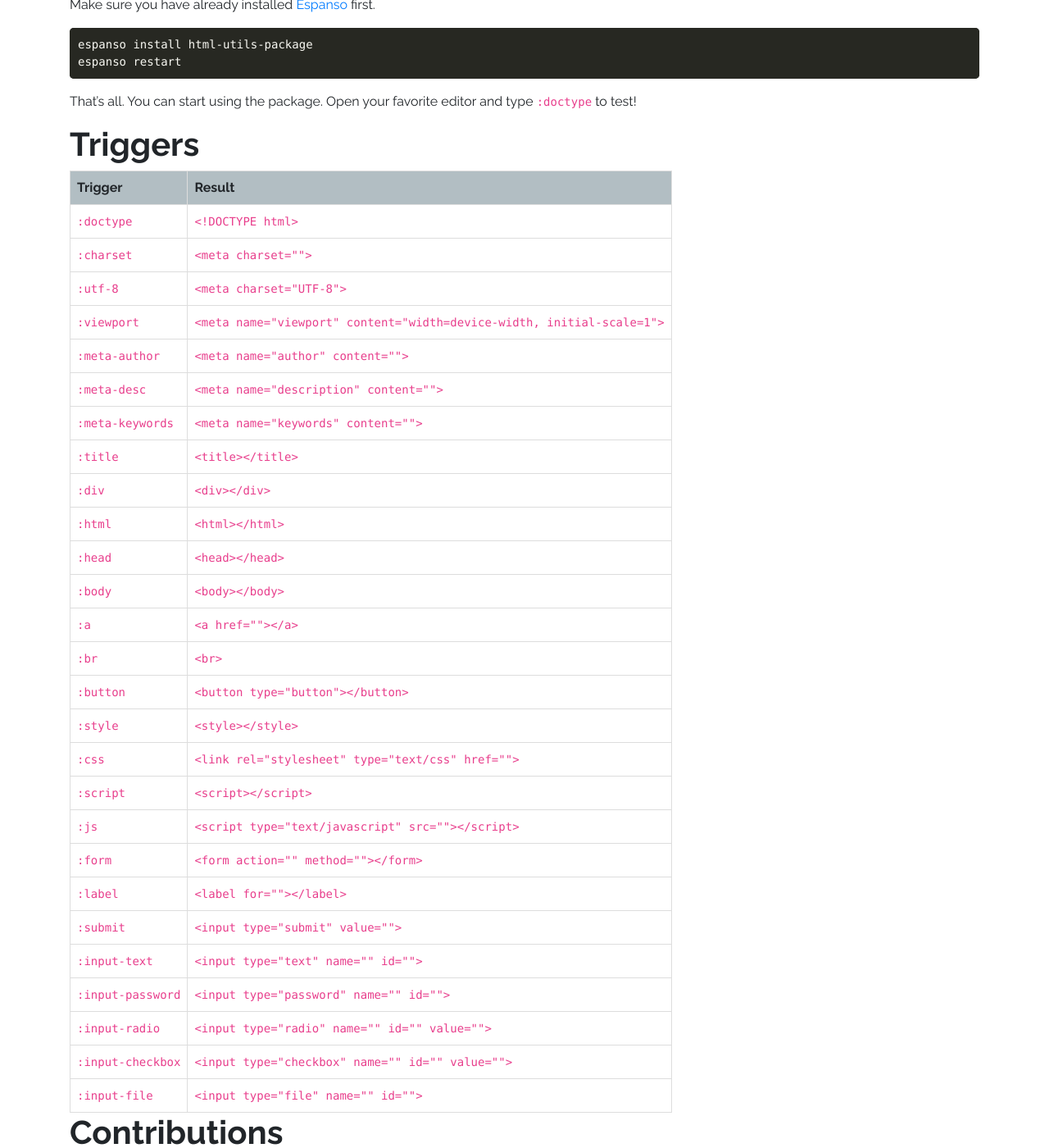
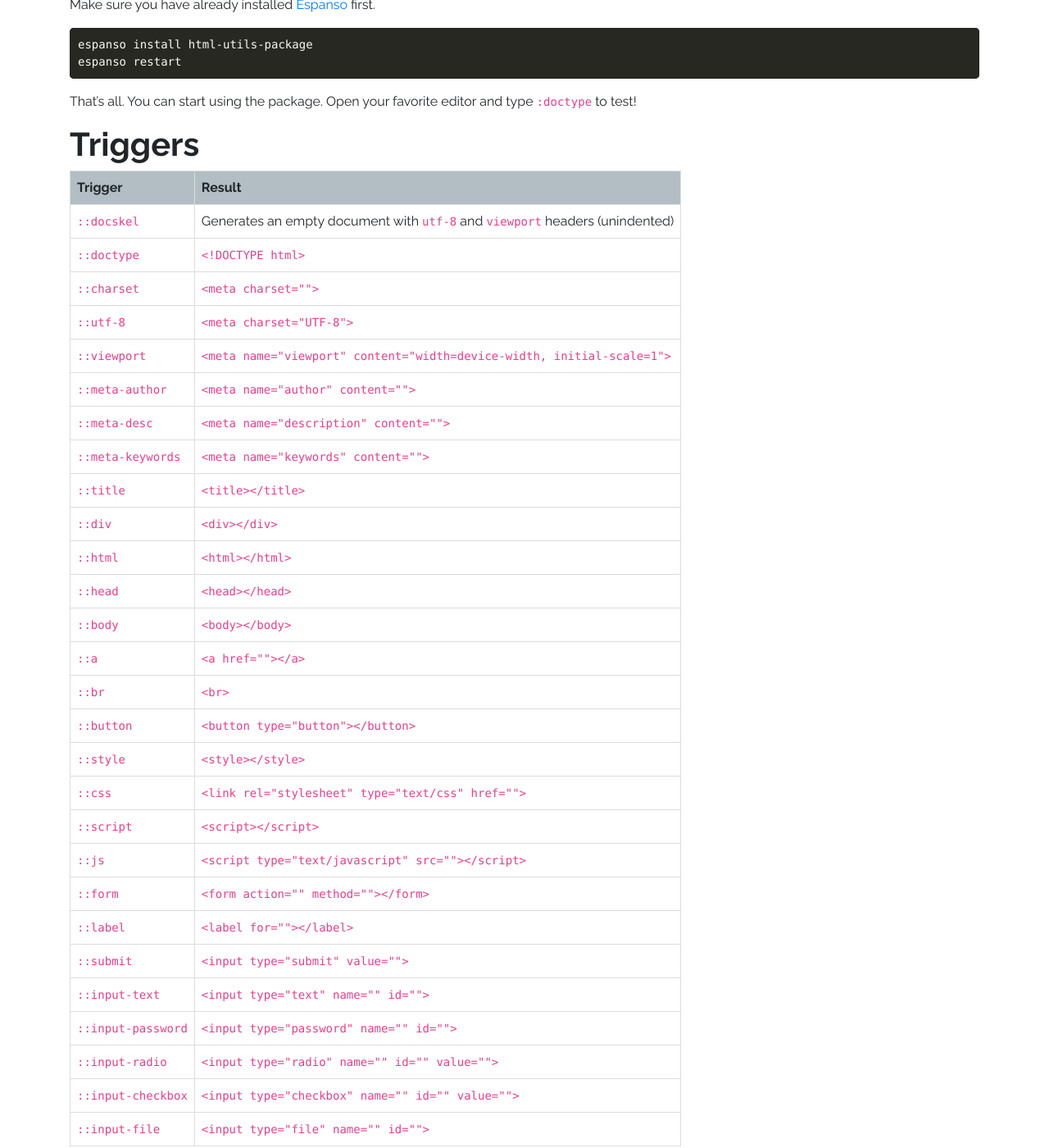
Before and after one commit to federico-terzi/espanso-hub, a Jekyll site: the page built from _packages/html-utils-package.md, in a window 1280 px wide and 1400 px high, scrolled down 536 px. Shown: the whole window at 82% size. Built offline with Jekyll 4.4.1, drawn with Linux system fonts in a browser that asks for light colours; some of the changed text lies outside the part shown.

Commit message:
Update packages

```diff
--- a/_packages/html-utils-package.md
+++ b/_packages/html-utils-package.md
@@ -29,33 +28,34 @@ That's all. You can start using the package. Open your favorite editor and type
 
 | Trigger  | Result |
 | ------------- | ------------- |
-| `:doctype` | `<!DOCTYPE html>` |
-| `:charset` | `<meta charset="">` |
-| `:utf-8` | `<meta charset="UTF-8">` |
-| `:viewport` | `<meta name="viewport" content="width=device-width, initial-scale=1">` |
-| `:meta-author` | `<meta name="author" content="">` |
-| `:meta-desc` | `<meta name="description" content="">` |
-| `:meta-keywords` | `<meta name="keywords" content="">` |
-| `:title` | `<title></title>` |
-| `:div` | `<div></div>` |
-| `:html` | `<html></html>` |
-| `:head` | `<head></head>` |
-| `:body` | `<body></body>` |
-| `:a` | `<a href=""></a>` |
-| `:br` | `<br>` |
-| `:button` | `<button type="button"></button> ` |
-| `:style` | `<style></style>` |
-| `:css` | `<link rel="stylesheet" type="text/css" href="">` |
-| `:script` | `<script></script>` |
-| `:js` | `<script type="text/javascript" src=""></script>` |
-| `:form` | `<form action="" method=""></form>` |
-| `:label` | `<label for=""></label>` |
-| `:submit` | `<input type="submit" value="">` |
-| `:input-text` | `<input type="text" name="" id="">` |
-| `:input-password` | `<input type="password" name="" id="">` |
-| `:input-radio` | `<input type="radio" name="" id="" value="">` |
-| `:input-checkbox` | `<input type="checkbox" name="" id="" value="">` |
-| `:input-file` | `<input type="file" name="" id="">` |
+| `::docskel` | Generates an empty document with `utf-8` and `viewport` headers (unindented) |
+| `::doctype` | `<!DOCTYPE html>` |
+| `::charset` | `<meta charset="">` |
+| `::utf-8` | `<meta charset="UTF-8">` |
+| `::viewport` | `<meta name="viewport" content="width=device-width, initial-scale=1">` |
+| `::meta-author` | `<meta name="author" content="">` |
+| `::meta-desc` | `<meta name="description" content="">` |
+| `::meta-keywords` | `<meta name="keywords" content="">` |
+| `::title` | `<title></title>` |
+| `::div` | `<div></div>` |
+| `::html` | `<html></html>` |
+| `::head` | `<head></head>` |
+| `::body` | `<body></body>` |
+| `::a` | `<a href=""></a>` |
+| `::br` | `<br>` |
+| `::button` | `<button type="button"></button> ` |
+| `::style` | `<style></style>` |
+| `::css` | `<link rel="stylesheet" type="text/css" href="">` |
+| `::script` | `<script></script>` |
+| `::js` | `<script type="text/javascript" src=""></script>` |
+| `::form` | `<form action="" method=""></form>` |
+| `::label` | `<label for=""></label>` |
+| `::submit` | `<input type="submit" value="">` |
+| `::input-text` | `<input type="text" name="" id="">` |
+| `::input-password` | `<input type="password" name="" id="">` |
+| `::input-radio` | `<input type="radio" name="" id="" value="">` |
+| `::input-checkbox` | `<input type="checkbox" name="" id="" value="">` |
+| `::input-file` | `<input type="file" name="" id="">` |
 
 # Contributions
 If you feel like there's any important tag/snippet missing, feel free to create a Pull Request or open an [Issue](https://github.com/woodenbell/html-utils-package/issues/new).
```
Also changed, not shown: other parts of _packages/html-utils-package.md (+1 -2 lines), _packages/romanian-accent.md (added, +12 -0 lines), _packages/spanish-accent.md (added, +12 -0 lines).
